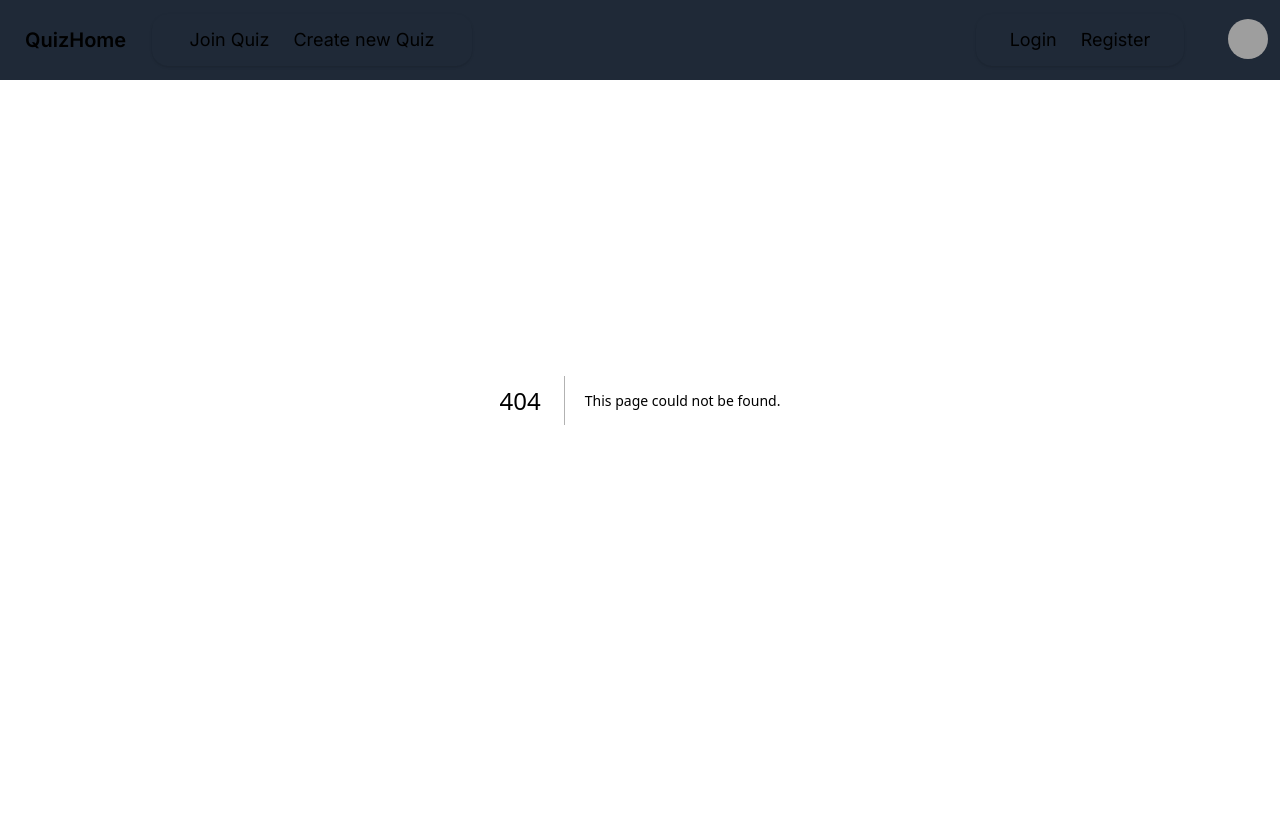
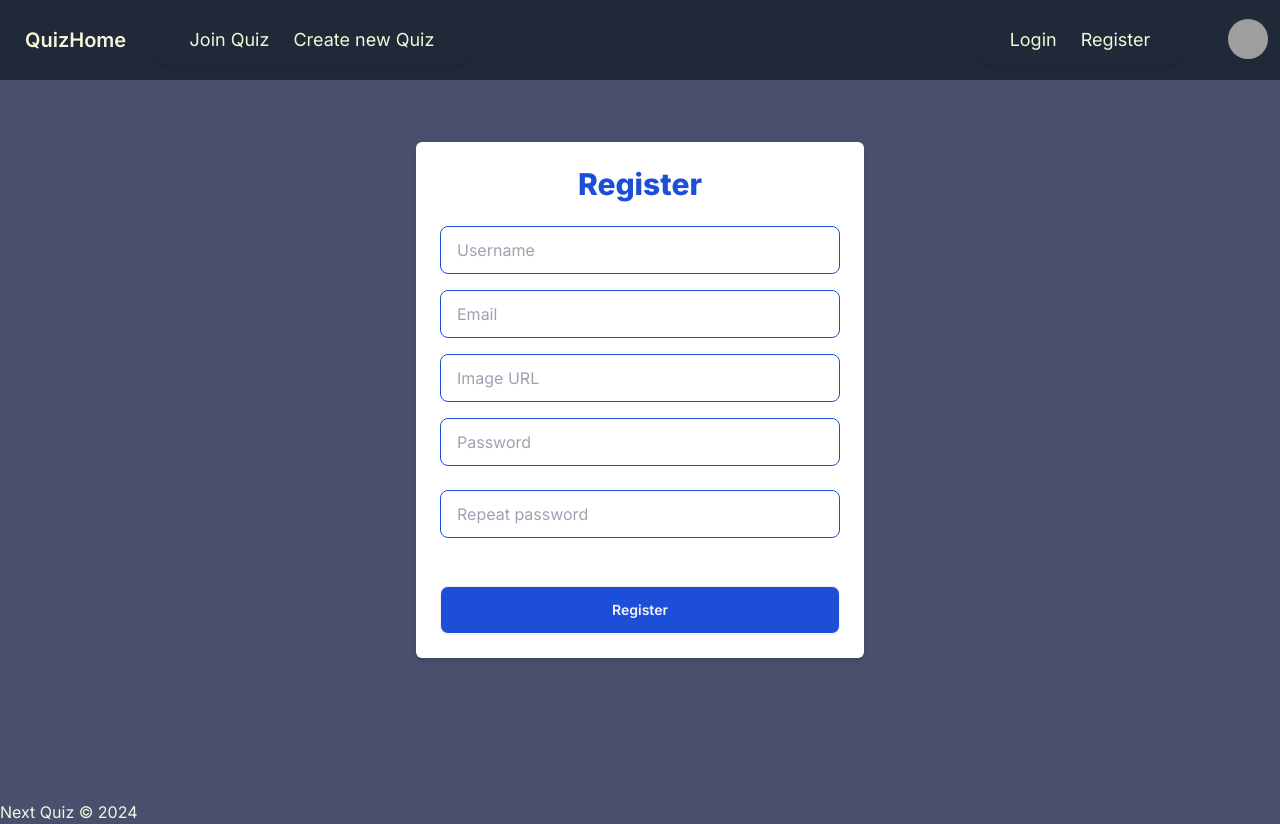
Before and after one commit to RosenIgn/NextQuiz, a Next.js app in the folder QuizApp/Client/quiz-app/: page /register in a window 1280 px wide. Before the commit this address had no page. Before the commit the page ends 800 px from the top, so only its background shows below. Built offline with nearby package versions, Linux system fonts and the light colour scheme; grey boxes are pictures that could not be loaded.

Commit message:
login and register created but fr

```diff
--- a/QuizApp/Client/quiz-app/app/globals.css
+++ b/QuizApp/Client/quiz-app/app/globals.css
@@ -2,11 +2,11 @@
 @tailwind components;
 @tailwind utilities;
 
-/* :root {
+:root {
   --foreground-rgb: 0, 0, 0;
   --background-start-rgb: 214, 219, 220;
   --background-end-rgb: 255, 255, 255;
-} */
+}
 
 
 body,html{
--- a/QuizApp/Client/quiz-app/app/layout.js
+++ b/QuizApp/Client/quiz-app/app/layout.js
@@ -15,6 +15,7 @@ export default function RootLayout({ children }) {
       <body className={inter.className}>
         <CustomNavbar />
         {children}
+        <footer>Next Quiz © 2024</footer>
       </body>
     </html>
   );
--- /dev/null
+++ b/QuizApp/Client/quiz-app/app/login/page.js
@@ -0,0 +1,54 @@
+'use client';
+import { useState } from 'react';
+
+const Page = () => {
+
+        const [formData, setFormData] = useState({
+          username: '',
+          email: '',
+          password: '',
+        });
+
+        const handleChange = (e) => {
+          const { name, value } = e.target;
+          setFormData((prevData) => ({ ...prevData, [name]: value }));
+        };
+
+        const handleSubmit = (e) => {
+          e.preventDefault();
+          // Add your registration logic here
+          console.log('Form submitted:', formData);
+        };
+
+    return(
+        <div className="min-h-screen flex items-center justify-center">
+        <div className="flex flex-col items-center justify-center max-w-md w-full p-6 bg-white rounded-md shadow-md">
+          <h2 className="text-3xl text-blue-700 font-extrabold mb-6">Login</h2>
+          <form className='flex flex-col w-full items-center justify-center' onSubmit={handleSubmit}>
+            <input
+              label="Username"
+              type="text"
+              name="username"
+              placeholder='Username'
+              value={formData.username}
+              onChange={handleChange}
+              className="input w-full border-blue-700 text-black mb-4"
+            />
+            <input
+              label="Password"
+              type="password"
+              name="password"
+              placeholder='Password'
+              value={formData.password}
+              onChange={handleChange}
+              className="input w-full border-blue-700 text-black mb-6"
+            />
+            <br/>
+            <button className='btn w-full bg-blue-700 text-gray-100' type="submit">Login</button>
+          </form>
+        </div>
+      </div>
+    );
+    }
+
+    export default Page;
--- /dev/null
+++ b/QuizApp/Client/quiz-app/app/register/page.js
@@ -0,0 +1,82 @@
+'use client';
+import { useState } from 'react';
+
+const Page = () => {
+
+        const [formData, setFormData] = useState({
+          username: '',
+          email: '',
+          password: '',
+          ImgUrl: '',
+        });
+
+        const handleChange = (e) => {
+          const { name, value } = e.target;
+          setFormData((prevData) => ({ ...prevData, [name]: value }));
+        };
+
+        const handleSubmit = (e) => {
+          e.preventDefault();
+          // Add your registration logic here
+          console.log('Form submitted:', formData);
+        };
+
+    return(
+        <div className="min-h-screen flex items-center justify-center">
+        <div className="flex flex-col items-center justify-center max-w-md w-full p-6 bg-white rounded-md shadow-md">
+          <h2 className="text-3xl text-blue-700 font-extrabold mb-6">Register</h2>
+          <form className='flex flex-col w-full items-center justify-center' onSubmit={handleSubmit}>
+            <input
+              label="Username"
+              type="text"
+              name="username"
+              placeholder='Username'
+              value={formData.username}
+              onChange={handleChange}
+              className="input w-full border-blue-700 text-black mb-4"
+            />
+            <input
+              label="Email"
+              type="email"
+              name="email"
+              placeholder='Email'
+              value={formData.email}
+              onChange={handleChange}
+              className="input w-full border-blue-700 text-black mb-4"
+            />
+            <input
+              label="ImgUrl"
+              type="text"
+              name="ImgUrl"
+              placeholder='Image URL'
+              value={formData.ImgUrl}
+              onChange={handleChange}
+              className="input w-full border-blue-700 text-gray-400 text-black mb-4"
+            />
+            <input
+              label="Password"
+              type="password"
+              name="password"
+              placeholder='Password'
+              value={formData.password}
+              onChange={handleChange}
+              className="input w-full border-blue-700 text-black mb-6"
+            />
+             <input
+              label="repear-password"
+              type="repear-password"
+              name="repear-password"
+              placeholder='Repeat password'
+              value={formData.password}
+              onChange={handleChange}
+              className="input w-full border-blue-700 text-black mb-6"
+            />
+            <br/>
+            <button className='btn w-full bg-blue-700 text-gray-100' type="submit">Register</button>
+          </form>
+        </div>
+      </div>
+    );
+    }
+
+    export default Page;
```
